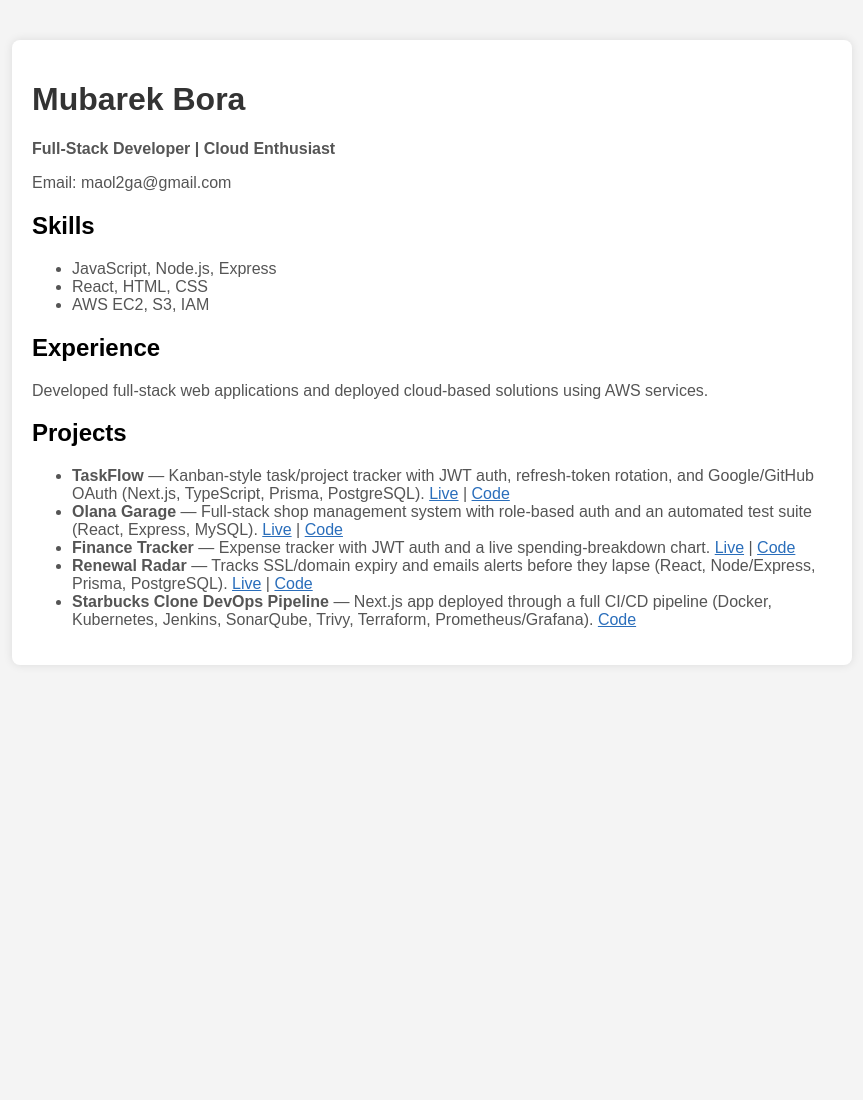
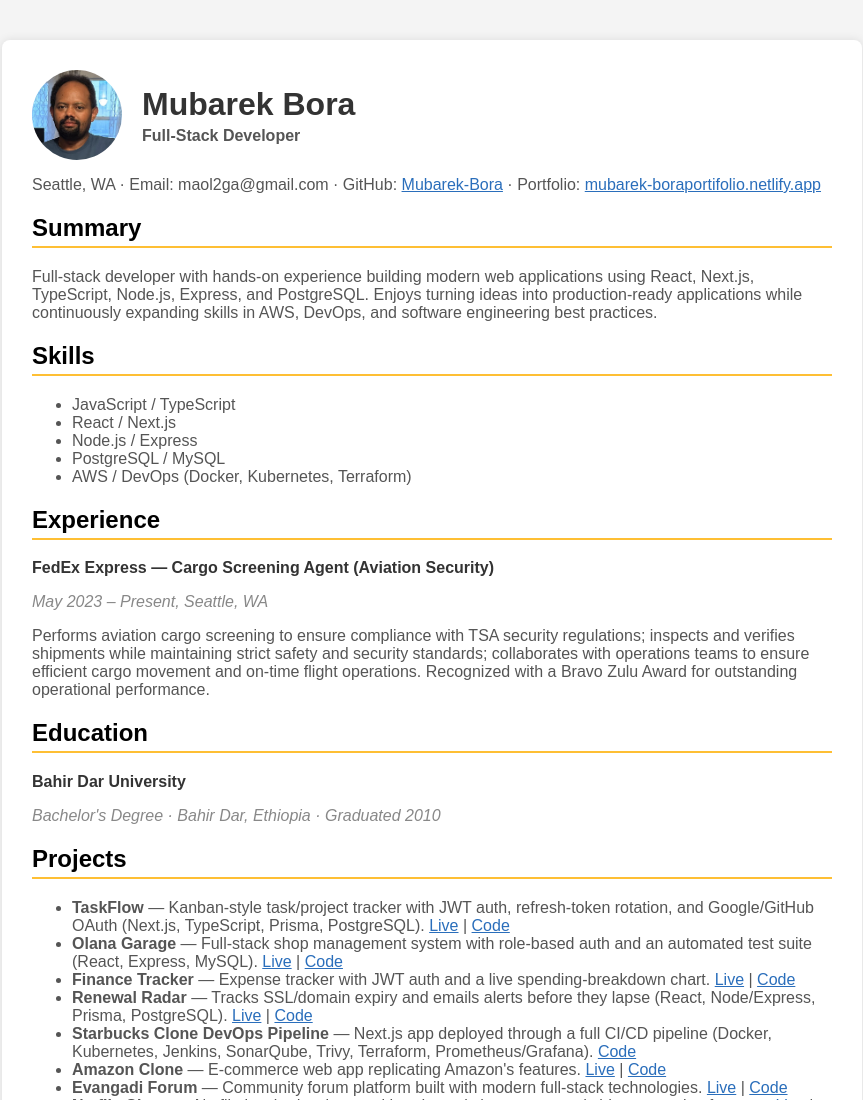
Before and after one commit to Mubarek-Bora/resume-node-app, a website: page public/index.html in a window 1280 px wide. Shown: the top 1100 px of the page, without its empty margins (208-1071 px from the left). Before the commit the page ends 800 px from the top, so only its background shows below. Drawn offline with Linux system fonts and the light colour scheme.

Commit message:
Bring resume in line with the portfolio site
Adds real profile photo, full professional summary, FedEx Express
experience, Bahir Dar University education, complete skills list, and
all 8 projects (previously only had 5) plus a portfolio link -- was
falling behind the portfolio site's content.

```diff
--- a/public/index.html
+++ b/public/index.html
@@ -5,25 +5,49 @@
     <title>Mubarek Bora - Resume</title>
     <style>
         body { font-family: Arial, sans-serif; margin: 40px; background: #f4f4f4; }
-        .resume { background: white; padding: 20px; border-radius: 8px; max-width: 800px; margin: auto; box-shadow: 0 0 10px rgba(0,0,0,0.1); }
-        h1 { color: #333; }
+        .resume { background: white; padding: 30px; border-radius: 8px; max-width: 800px; margin: auto; box-shadow: 0 0 10px rgba(0,0,0,0.1); }
+        .header { display: flex; align-items: center; gap: 20px; margin-bottom: 10px; }
+        .header img { width: 90px; height: 90px; border-radius: 50%; object-fit: cover; }
+        h1 { color: #333; margin: 0; }
         p, li { color: #555; }
         a { color: #2a6ebb; }
+        h2 { border-bottom: 2px solid #febf34; padding-bottom: 4px; }
+        .job-title { font-weight: bold; color: #333; }
+        .job-meta { color: #888; font-style: italic; }
     </style>
 </head>
 <body>
     <div class="resume">
-        <h1>Mubarek Bora</h1>
-        <p><strong>Full-Stack Developer | Cloud Enthusiast</strong></p>
-        <p>Email: maol2ga@gmail.com</p>
+        <div class="header">
+            <img src="images/profile.jpg" alt="Mubarek Bora">
+            <div>
+                <h1>Mubarek Bora</h1>
+                <p style="margin: 4px 0 0;"><strong>Full-Stack Developer</strong></p>
+            </div>
+        </div>
+        <p>Seattle, WA &middot; Email: maol2ga@gmail.com &middot; GitHub: <a href="https://github.com/Mubarek-Bora" target="_blank" rel="noopener">Mubarek-Bora</a> &middot; Portfolio: <a href="https://mubarek-boraportifolio.netlify.app" target="_blank" rel="noopener">mubarek-boraportifolio.netlify.app</a></p>
+
+        <h2>Summary</h2>
+        <p>Full-stack developer with hands-on experience building modern web applications using React, Next.js, TypeScript, Node.js, Express, and PostgreSQL. Enjoys turning ideas into production-ready applications while continuously expanding skills in AWS, DevOps, and software engineering best practices.</p>
+
         <h2>Skills</h2>
         <ul>
-            <li>JavaScript, Node.js, Express</li>
-            <li>React, HTML, CSS</li>
-            <li>AWS EC2, S3, IAM</li>
+            <li>JavaScript / TypeScript</li>
+            <li>React / Next.js</li>
+            <li>Node.js / Express</li>
+            <li>PostgreSQL / MySQL</li>
+            <li>AWS / DevOps (Docker, Kubernetes, Terraform)</li>
         </ul>
+
         <h2>Experience</h2>
-        <p>Developed full-stack web applications and deployed cloud-based solutions using AWS services.</p>
+        <p class="job-title">FedEx Express &mdash; Cargo Screening Agent (Aviation Security)</p>
+        <p class="job-meta">May 2023 &ndash; Present, Seattle, WA</p>
+        <p>Performs aviation cargo screening to ensure compliance with TSA security regulations; inspects and verifies shipments while maintaining strict safety and security standards; collaborates with operations teams to ensure efficient cargo movement and on-time flight operations. Recognized with a Bravo Zulu Award for outstanding operational performance.</p>
+
+        <h2>Education</h2>
+        <p class="job-title">Bahir Dar University</p>
+        <p class="job-meta">Bachelor's Degree &middot; Bahir Dar, Ethiopia &middot; Graduated 2010</p>
+
         <h2>Projects</h2>
         <ul>
             <li><strong>TaskFlow</strong> &mdash; Kanban-style task/project tracker with JWT auth, refresh-token rotation, and Google/GitHub OAuth (Next.js, TypeScript, Prisma, PostgreSQL). <a href="https://taskflow-rose-one.vercel.app" target="_blank" rel="noopener">Live</a> | <a href="https://github.com/Mubarek-Bora/taskflow" target="_blank" rel="noopener">Code</a></li>
@@ -31,6 +55,9 @@
             <li><strong>Finance Tracker</strong> &mdash; Expense tracker with JWT auth and a live spending-breakdown chart. <a href="https://expense-tracker-starter-ten.vercel.app" target="_blank" rel="noopener">Live</a> | <a href="https://github.com/Mubarek-Bora/expense-tracker-starter" target="_blank" rel="noopener">Code</a></li>
             <li><strong>Renewal Radar</strong> &mdash; Tracks SSL/domain expiry and emails alerts before they lapse (React, Node/Express, Prisma, PostgreSQL). <a href="https://renewal-radar-ivory.vercel.app" target="_blank" rel="noopener">Live</a> | <a href="https://github.com/Mubarek-Bora/renewal-radar" target="_blank" rel="noopener">Code</a></li>
             <li><strong>Starbucks Clone DevOps Pipeline</strong> &mdash; Next.js app deployed through a full CI/CD pipeline (Docker, Kubernetes, Jenkins, SonarQube, Trivy, Terraform, Prometheus/Grafana). <a href="https://github.com/Mubarek-Bora/amazon-prime-video-kubernetes" target="_blank" rel="noopener">Code</a></li>
+            <li><strong>Amazon Clone</strong> &mdash; E-commerce web app replicating Amazon's features. <a href="https://amazon-clone-2028.netlify.app" target="_blank" rel="noopener">Live</a> | <a href="https://github.com/Mubarek-Bora/Amazon-clone-frontend" target="_blank" rel="noopener">Code</a></li>
+            <li><strong>Evangadi Forum</strong> &mdash; Community forum platform built with modern full-stack technologies. <a href="https://evangadi-forum-2028.netlify.app" target="_blank" rel="noopener">Live</a> | <a href="https://github.com/Mubarek-Bora/Evangadi-forum" target="_blank" rel="noopener">Code</a></li>
+            <li><strong>Netflix Clone</strong> &mdash; Netflix-inspired web app with a dynamic homepage and video streaming features. <a href="https://mubarek-bora.github.io/Netflix-Clone-2024" target="_blank" rel="noopener">Live</a> | <a href="https://github.com/Mubarek-Bora/Netflix-Clone-2024" target="_blank" rel="noopener">Code</a></li>
         </ul>
     </div>
 </body>
```
Also changed, not shown: public/images/profile.jpg (added).
